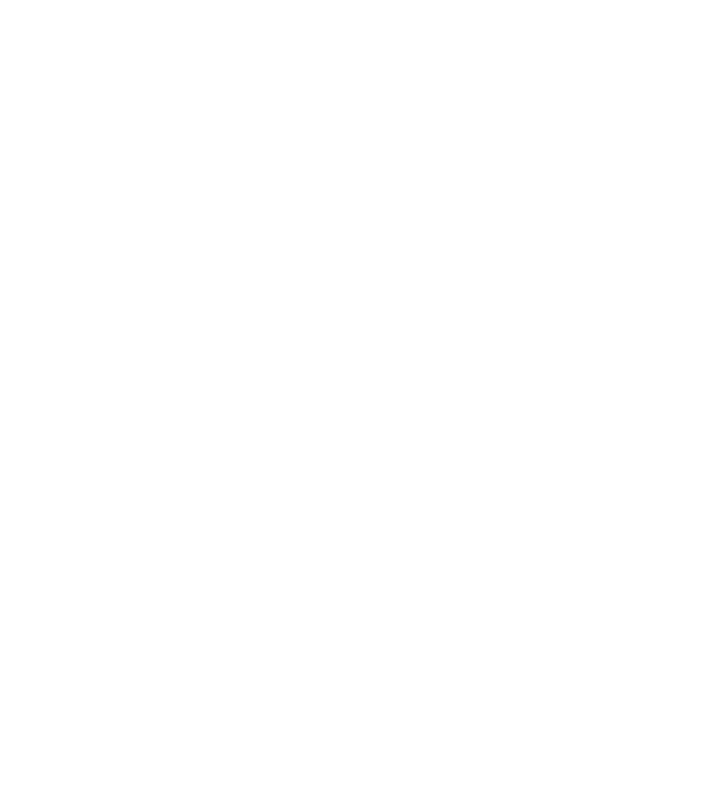
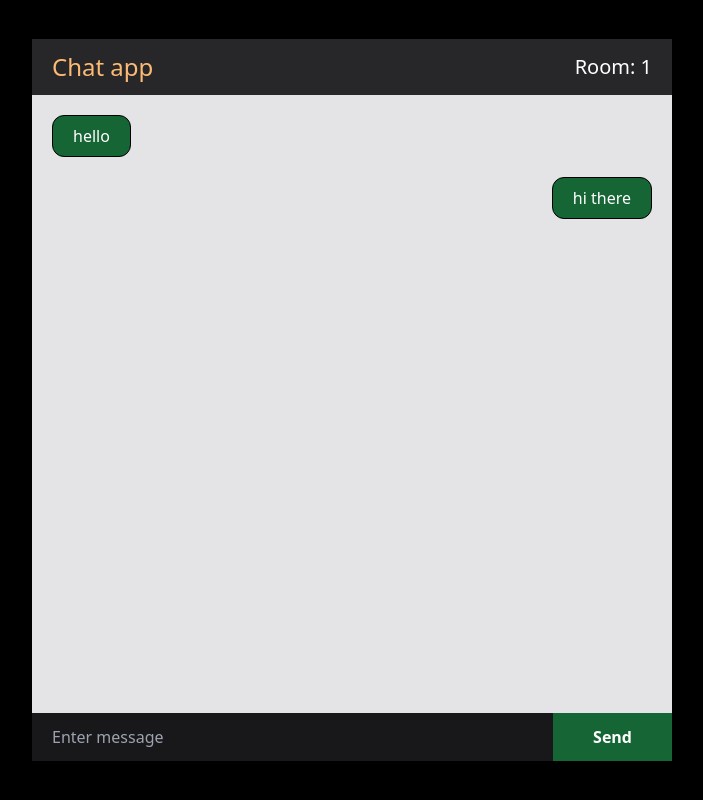
Before and after one commit to Sumit-2312/Draw-App, a Next.js app in the folder apps/web/: page /room/1 in a window 1280 px wide. Shown: the whole page, without its empty margins (288-991 px from the left). Built offline with nearby package versions, Linux system fonts and the light colour scheme.

Commit message:
Added the room app basic structure

```diff
--- a/apps/web/app/room/[slug]/page.tsx
+++ b/apps/web/app/room/[slug]/page.tsx
@@ -1,3 +1,4 @@
+import Input from "../../../components/Input-component"
 
 export default function Room({params}:{
     params: {
@@ -6,8 +7,33 @@
 }){
 
     return(
-        <div >
+        <div className="h-screen w-screen bg-black flex flex-col items-center justify-center">
+            <div className="w-1/2 p-3 text-white  bg-zinc-800 flex items-center justify-between px-5">
+                <div className="text-2xl text-orange-300">
+                    Chat app
+                </div>
+                <div className="text-xl">
+                    Room: {params.slug}
+                </div>
+            </div>
+            <div className="h-5/6 w-1/2 bg-zinc-200 flex flex-col items-center justify-between ">
+                <div className="chat px-5 py-5 flex flex-col gap-5 h-full w-full justify-start">
+                    <div className="border px-5 py-2 self-start bg-green-800 text-white rounded-xl  border-black ">
+                        hello
+                    </div>
+                    <div className="border self-end px-5 py-2 bg-green-800 text-white rounded-xl  border-black ">
+                        hi there
+                    </div>
+                </div>
 
+                <div className="input flex w-full ">
+                    <input type="text" placeholder="Enter message"  className="bg-zinc-900 text-white px-5 py-3 w-full"/>
+                    <button className="px-10 bg-green-800 text-white font-bold">
+                        Send
+                    </button>
+                </div>
+
+            </div>
         </div>
     )
 }
```
